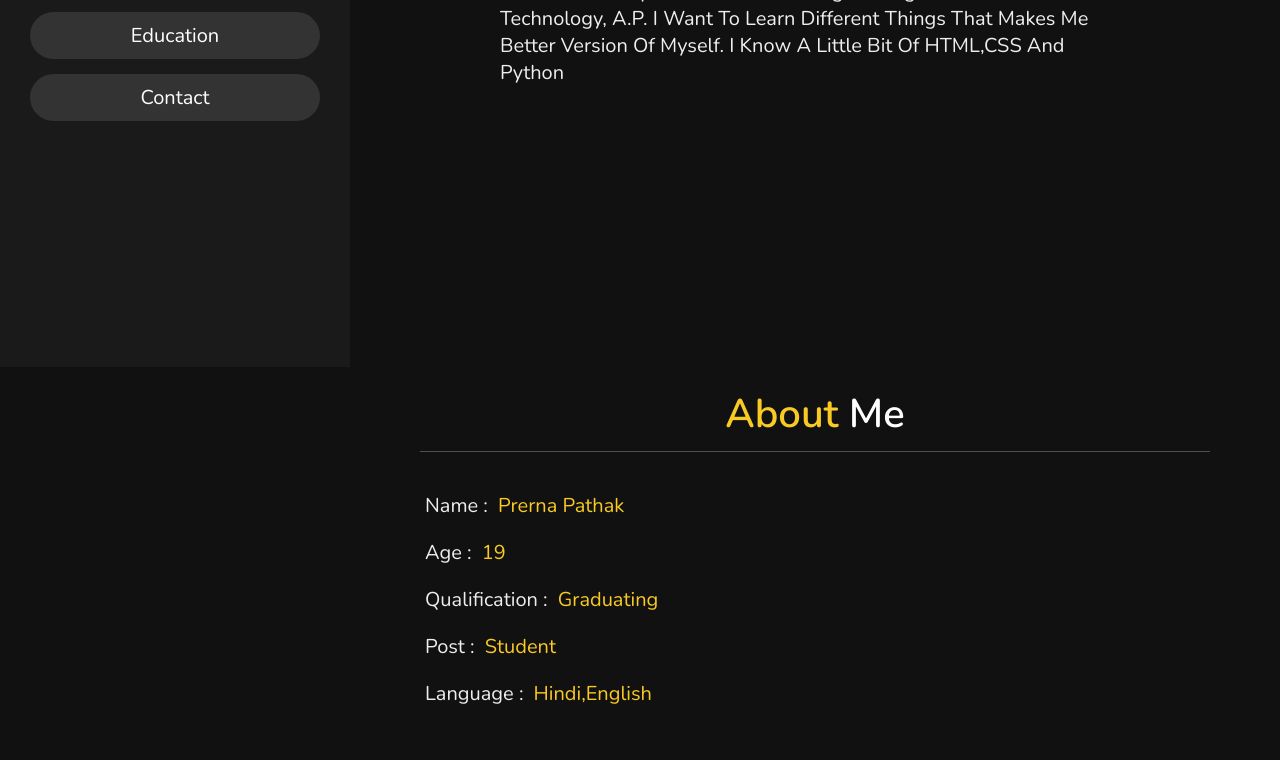
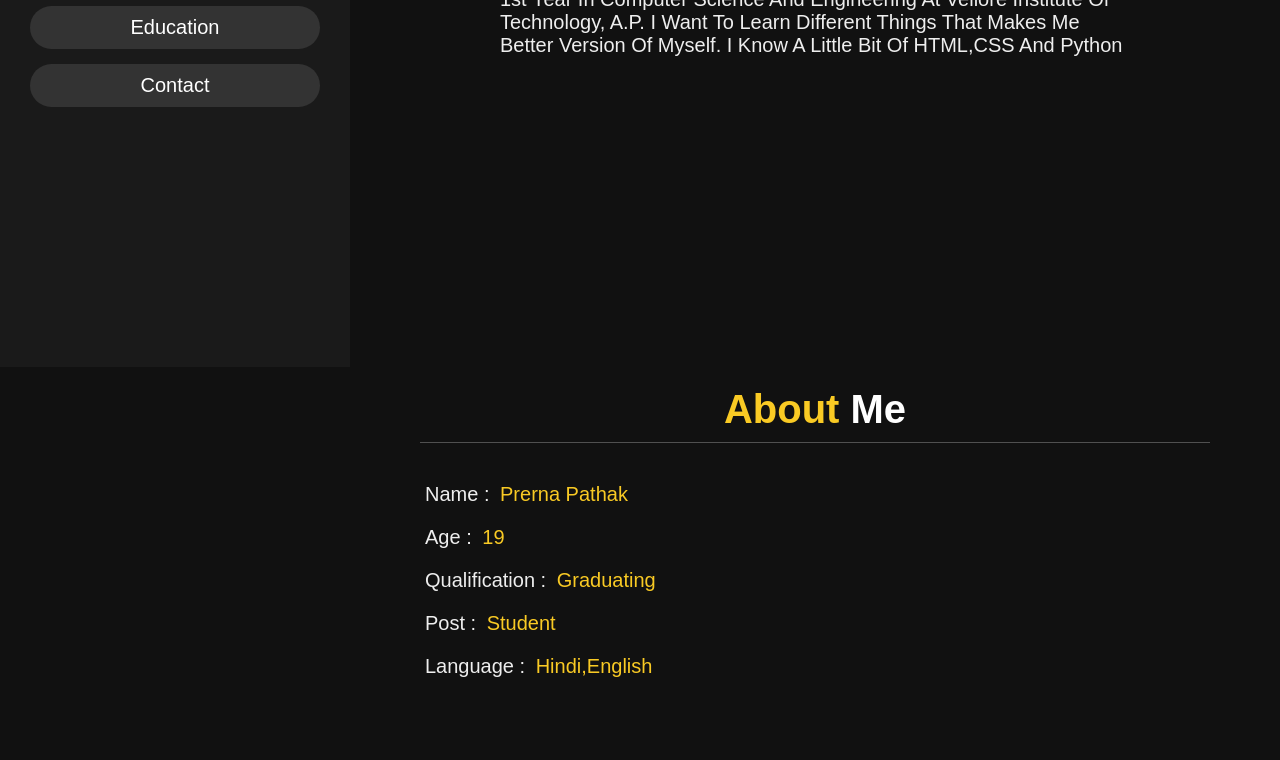
Before and after one commit to prerna7506/PORTFOLIO, a plain HTML site: page index.html in a window 1280 px wide. Shown: the part 433-1193 px from the top of the page. Drawn offline with nearby package versions, Linux system fonts and the light colour scheme; files that its build step writes are made by us from their sources; a script that the page names is missing.

Commit message:
Add files via upload

```diff
--- a/style.css
+++ b/style.css
@@ -1,4 +1,4 @@
-@import url('https://fonts.googleapis.com/css2?family=Nunito:wght@200;300;400;600&display=swap');
+
 
 :root{
     --yellow:#f9ca24;
```
